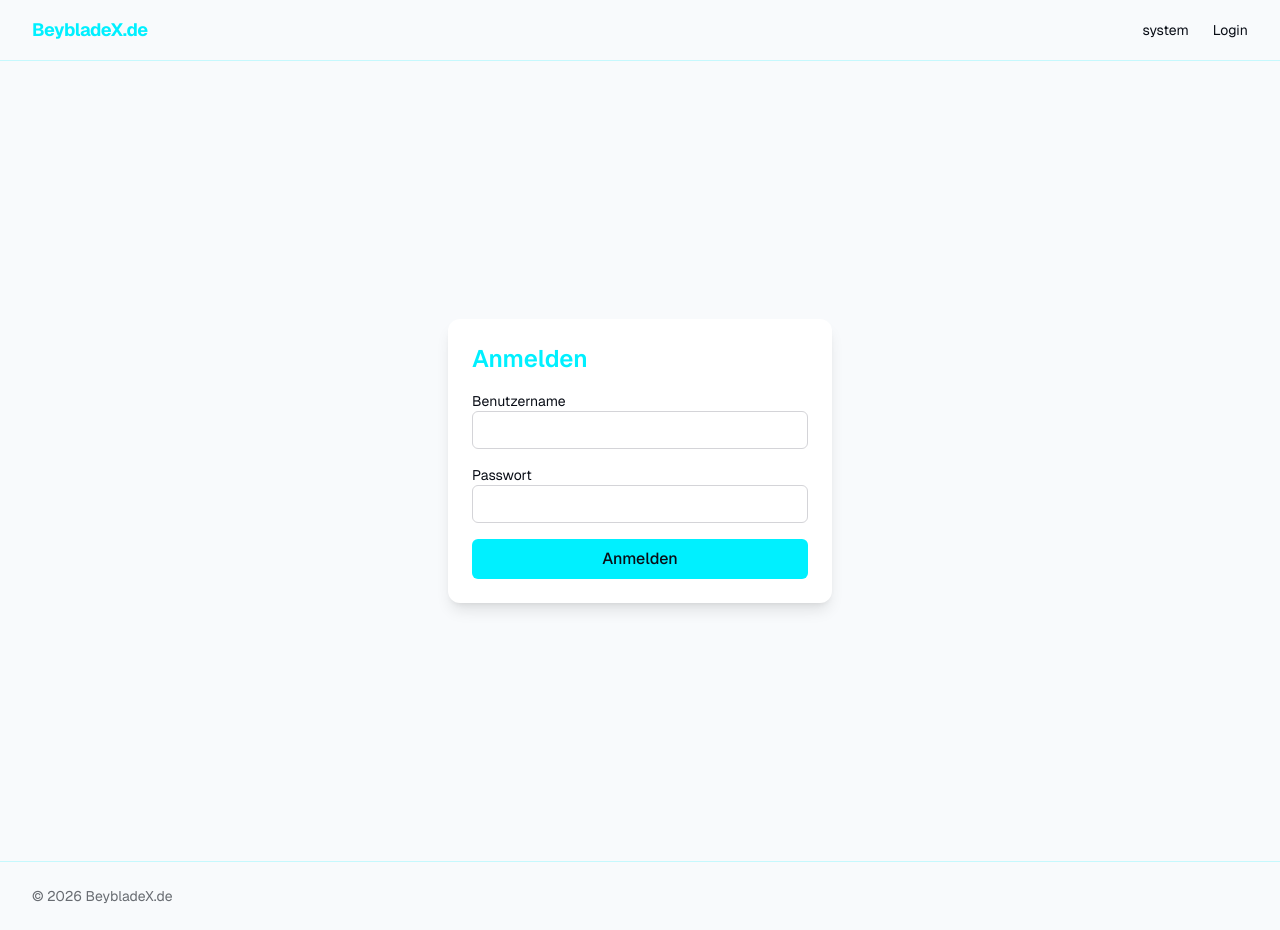
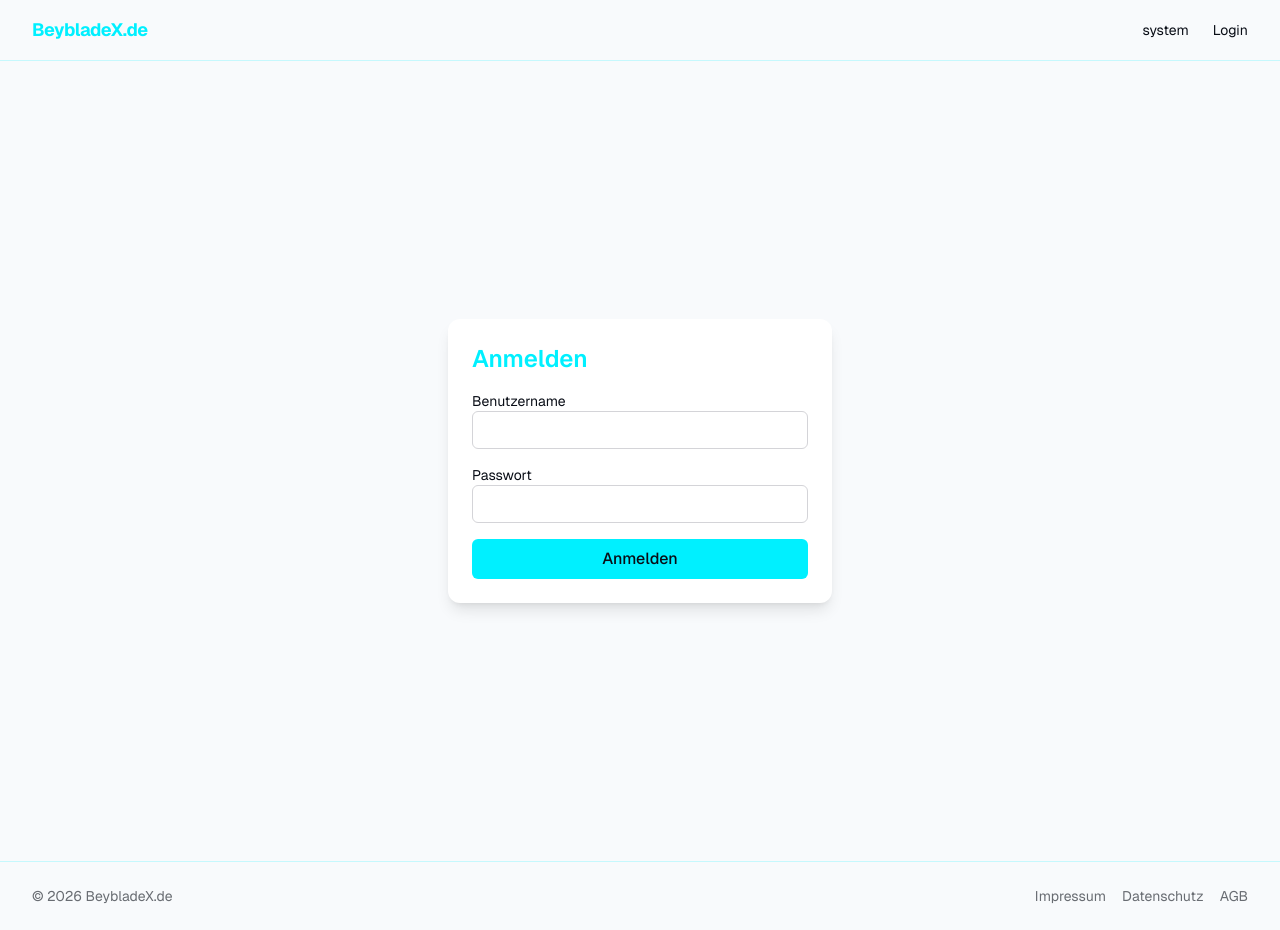
Before and after one commit to KernicDE/beybladex, a Next.js app: page /login in a window 1280 px wide. Built offline with nearby package versions, Linux system fonts and the light colour scheme; no server answers.

Commit message:
feat: link legal pages (Impressum, Datenschutz, AGB) from the footer

```diff
--- a/components/layout/Footer.tsx
+++ b/components/layout/Footer.tsx
@@ -1,9 +1,30 @@
 // components/layout/Footer.tsx
-// Desktop-only static footer; Task 13 adds the legal page links (Impressum, Datenschutz, AGB).
+// Desktop-only static footer with legal page links (Impressum, Datenschutz, AGB).
+import Link from 'next/link'
+
+const LEGAL_LINKS = [
+  { href: '/impressum', label: 'Impressum' },
+  { href: '/datenschutz', label: 'Datenschutz' },
+  { href: '/agb', label: 'AGB' },
+] as const
+
 export function Footer() {
   return (
     <footer className="hidden border-t border-x-cyan/20 px-4 py-6 text-sm text-current/60 md:block md:px-8">
-      <p>© {new Date().getFullYear()} BeybladeX.de</p>
+      <div className="flex items-center justify-between gap-4">
+        <p>© {new Date().getFullYear()} BeybladeX.de</p>
+        <nav aria-label="Rechtliches">
+          <ul className="flex items-center gap-4">
+            {LEGAL_LINKS.map(({ href, label }) => (
+              <li key={href}>
+                <Link href={href} className="transition-colors hover:text-current">
+                  {label}
+                </Link>
+              </li>
+            ))}
+          </ul>
+        </nav>
+      </div>
     </footer>
   )
 }
```
